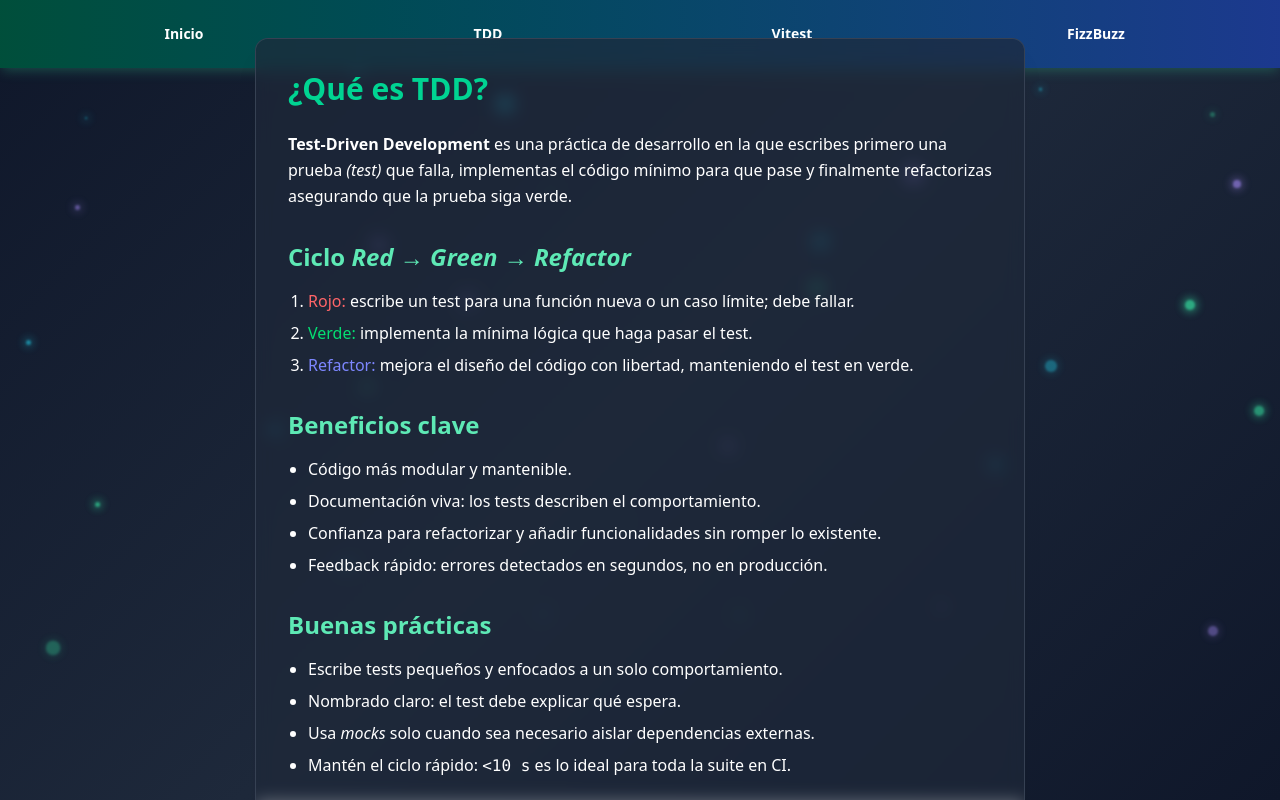
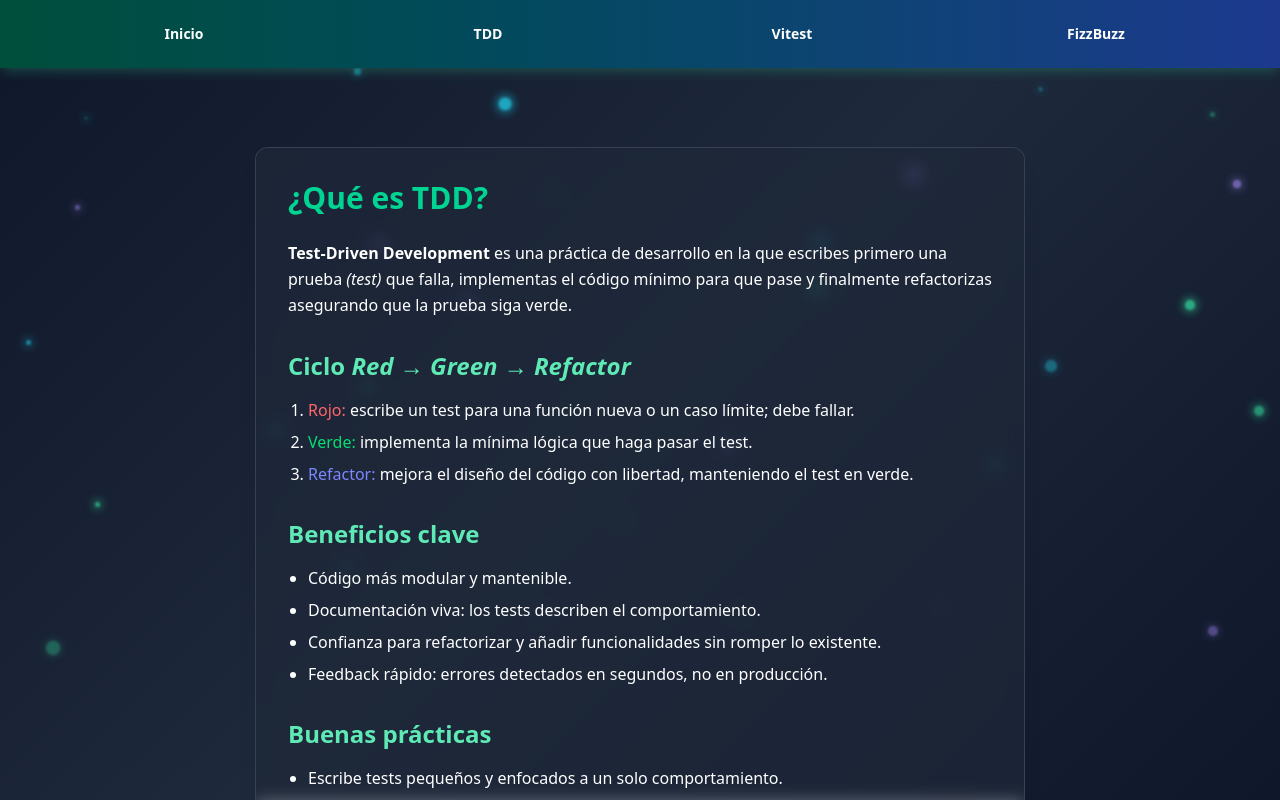
Before and after one commit to ElianRemaggi/tddVitestPractice, a Nuxt app: page /TDD in a window 1280 px wide. Shown: the top 800 px of the page. Built offline with nearby package versions, Linux system fonts and the light colour scheme.

Commit message:
STYLE ( Menu, TDD Page ) : Fix overposition, add margin auto

```diff
--- a/components/menu/Menu.vue
+++ b/components/menu/Menu.vue
@@ -16,7 +16,7 @@ const menuitem = ref<MenuItem[]>(menuItems)
 
       <NuxtLink v-for="item in menuitem" :key="item.url"
         :to="item.url"
-        class="flex flex-1 justify-center mx-20 text-sm font-semibold text-white hover:text-emerald-300
+        class="flex flex-1 justify-center mx-auto text-sm font-semibold text-white hover:text-emerald-300
         transition-colors duration-200"
         >
         {{ item.name }}
--- a/pages/TDD.vue
+++ b/pages/TDD.vue
@@ -5,7 +5,7 @@
 
 
         <div class=" text-white antialiased">
-            <main class="flex flex-col items-center justify-center h-screen px-6">
+            <main class="flex flex-col items-center justify-center h-full px-6">
                 <!-- Tarjeta -->
                 <article
                     class="w-full max-w-3xl rounded-xl bg-gray-800/70 backdrop-blur-sm p-8 shadow-xl ring-1 ring-gray-700">
```
